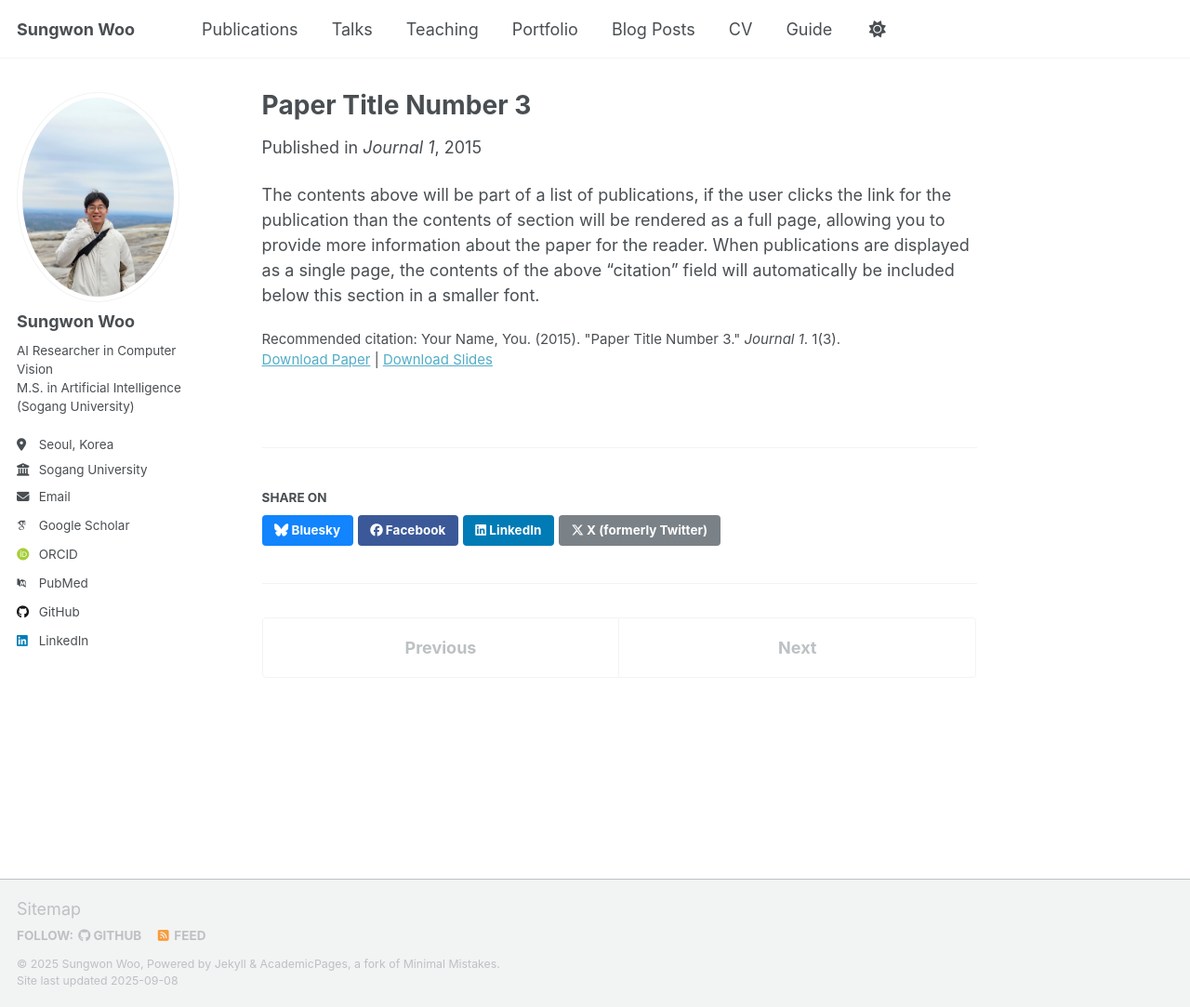
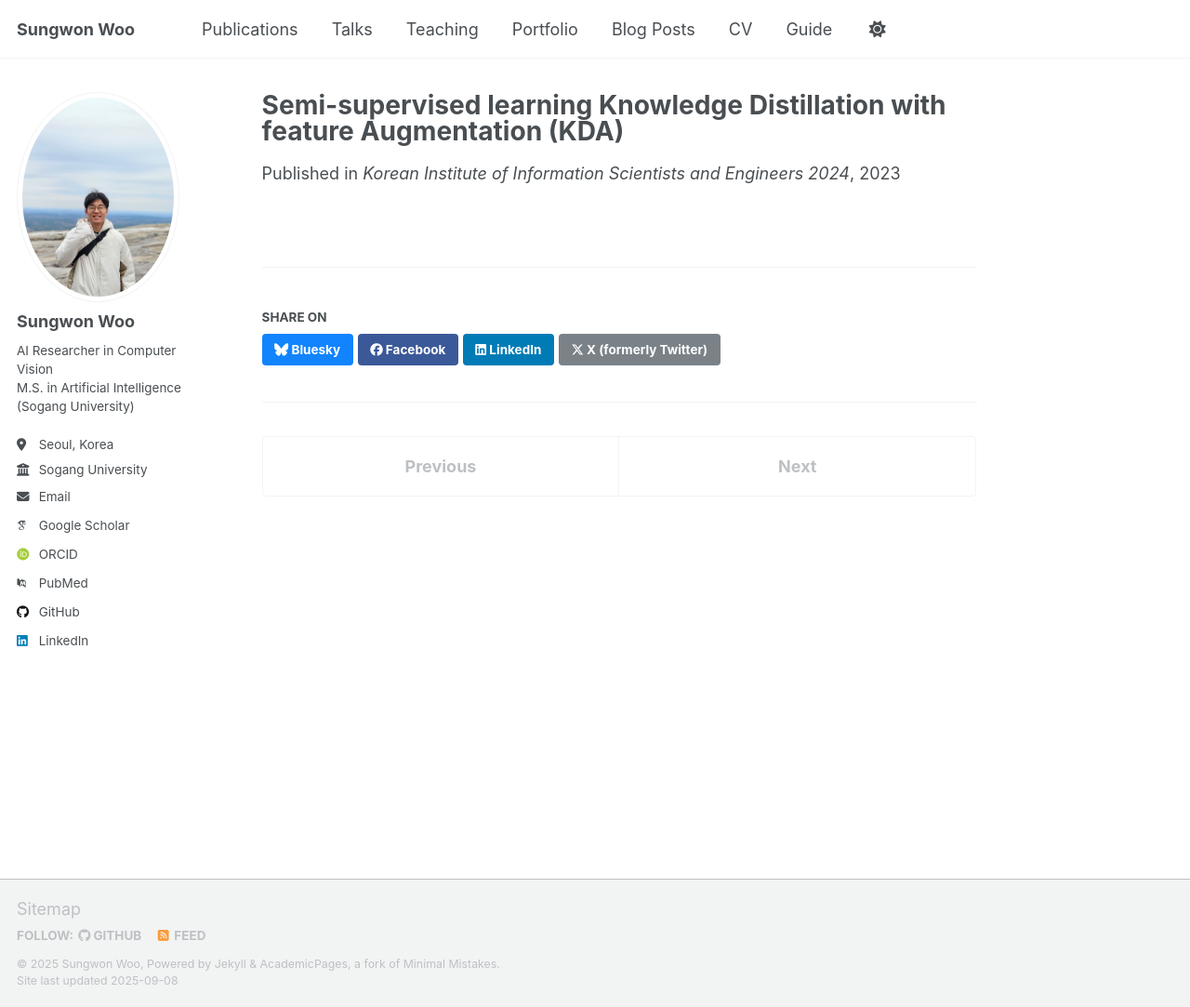
Before and after one commit to sungwon-woo/sungwon-woo.github.io, a Jekyll site: the page built from _publications/2015-10-01-paper-title-number-3.md, in a window 1280 px wide and 1083 px high. Shown: the whole window at 93% size. Built offline with Jekyll 4.4.1, drawn with Linux system fonts in a browser that asks for light colours; some web fonts are replaced; a script that is not in the unit is left out.

Commit message:
added publications

```diff
--- a/_publications/2015-10-01-paper-title-number-3.md
+++ b/_publications/2015-10-01-paper-title-number-3.md
@@ -1,14 +1,16 @@
 ---
-title: "Paper Title Number 3"
+title: "Semi-supervised learning Knowledge Distillation with feature Augmentation (KDA)"
 collection: publications
-category: manuscripts
-permalink: /publication/2015-10-01-paper-title-number-3
-excerpt: 'This paper is about the number 3. The number 4 is left for future work.'
-date: 2015-10-01
-venue: 'Journal 1'
-slidesurl: 'http://academicpages.github.io/files/slides3.pdf'
-paperurl: 'http://academicpages.github.io/files/paper3.pdf'
-citation: 'Your Name, You. (2015). &quot;Paper Title Number 3.&quot; <i>Journal 1</i>. 1(3).'
+category: conferences
+permalink: /publication/kda
+header:
+    teaser: /images/kda.png
+date: 2023-12-01
+authors: Sungwon Woo, Jeongae Lee, Jung Lee, Hojune Kim, Jinkyeong Bae, Young Choi, Jongho Nang
+venue: 'Korean Institute of Information Scientists and Engineers 2024'
+buttons:
+    - type: paper
+      url: https://www.dbpia.co.kr/pdf/pdfView.do?nodeId=NODE12042065&width=2048
+    - type: video
+      url:
 ---
-
-The contents above will be part of a list of publications, if the user clicks the link for the publication than the contents of section will be rendered as a full page, allowing you to provide more information about the paper for the reader. When publications are displayed as a single page, the contents of the above "citation" field will automatically be included below this section in a smaller font.
```
Also changed, not shown: images/kda.png (added).
